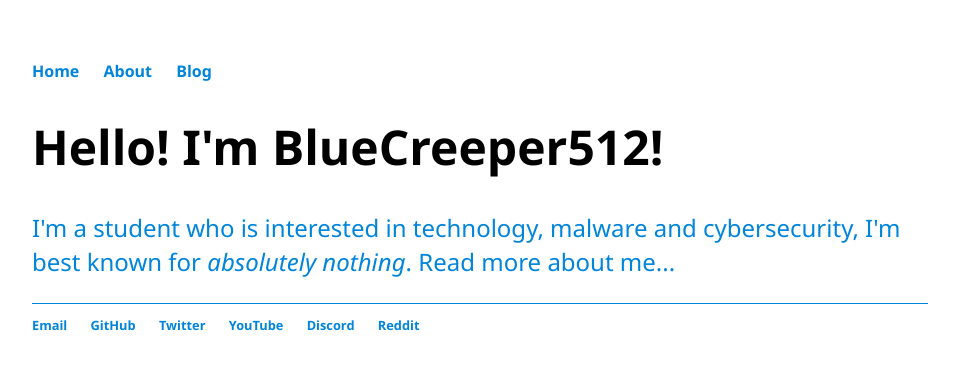
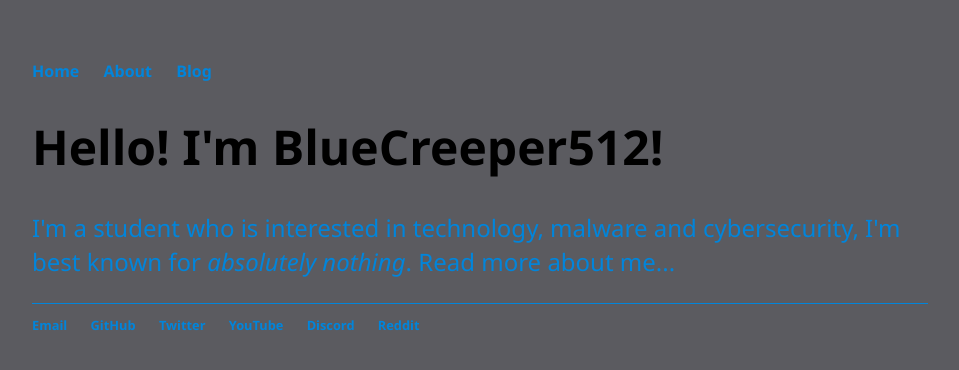
Before and after one commit to BlueCreeper512/website, a Jekyll site: the page built from index.html, in a window 1280 px wide. Shown: the top 370 px of the page, without its empty margins (160-1119 px from the left). Built offline with Jekyll 4.4.1, drawn with Linux system fonts in a browser that asks for light colours.

Commit message:
Changed background color

```diff
--- a/css/main.css
+++ b/css/main.css
@@ -1,4 +1,5 @@
 body {
+    background-color: #5B5B60;
     margin: 60px auto;
     width: 70%;
 }
```
